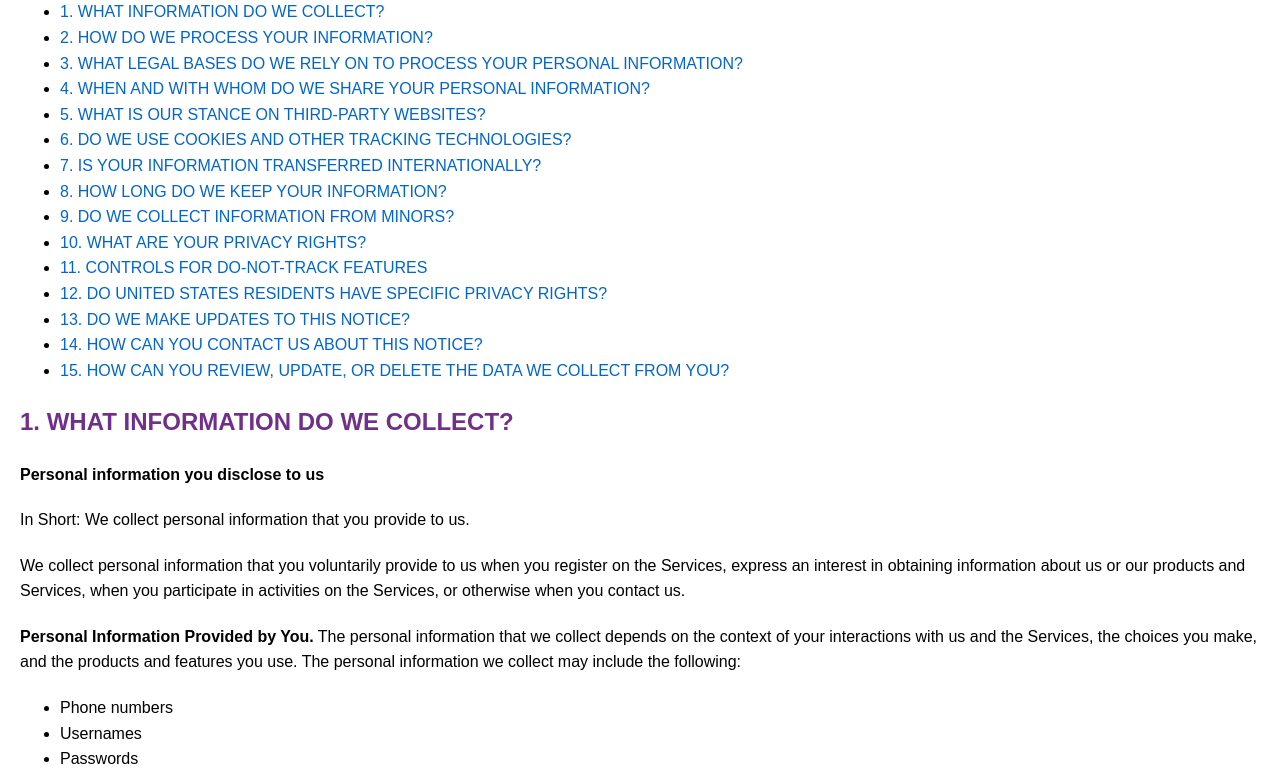
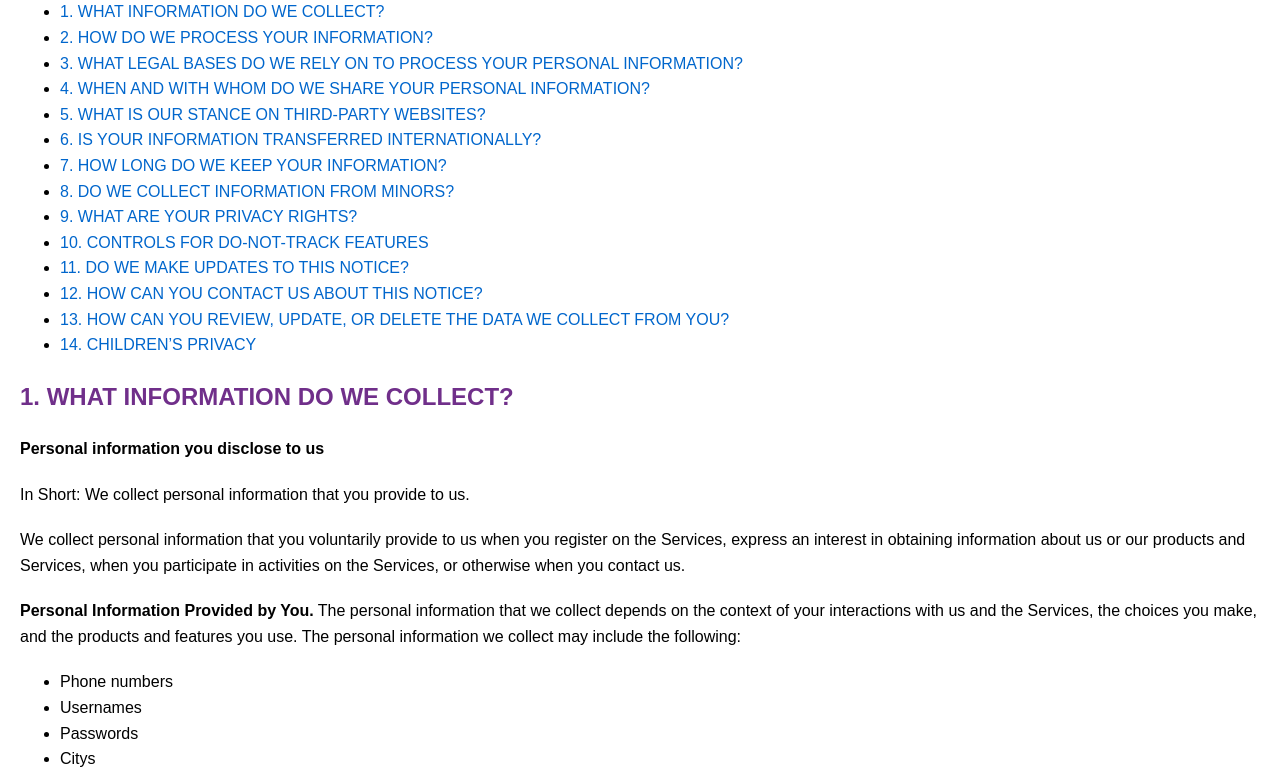
Before and after one commit to DOUDOU21/DOUDOU21.github.io, a plain HTML site: page rikyat.privacypolicy.html in a window 1280 px wide. Shown: the part 972-1749 px from the top of the page. Drawn offline with Linux system fonts and the light colour scheme.

Commit message:
Update rikyat.privacypolicy.html

```diff
--- a/rikyat.privacypolicy.html
+++ b/rikyat.privacypolicy.html
@@ -67,16 +67,15 @@
         <li><a href="#section3">3. WHAT LEGAL BASES DO WE RELY ON TO PROCESS YOUR PERSONAL INFORMATION?</a></li>
         <li><a href="#section4">4. WHEN AND WITH WHOM DO WE SHARE YOUR PERSONAL INFORMATION?</a></li>
         <li><a href="#section5">5. WHAT IS OUR STANCE ON THIRD-PARTY WEBSITES?</a></li>
-        <li><a href="#section6">6. DO WE USE COOKIES AND OTHER TRACKING TECHNOLOGIES?</a></li>
-        <li><a href="#section7">7. IS YOUR INFORMATION TRANSFERRED INTERNATIONALLY?</a></li>
-        <li><a href="#section8">8. HOW LONG DO WE KEEP YOUR INFORMATION?</a></li>
-        <li><a href="#section9">9. DO WE COLLECT INFORMATION FROM MINORS?</a></li>
-        <li><a href="#section10">10. WHAT ARE YOUR PRIVACY RIGHTS?</a></li>
-        <li><a href="#section11">11. CONTROLS FOR DO-NOT-TRACK FEATURES</a></li>
-        <li><a href="#section12">12. DO UNITED STATES RESIDENTS HAVE SPECIFIC PRIVACY RIGHTS?</a></li>
-        <li><a href="#section13">13. DO WE MAKE UPDATES TO THIS NOTICE?</a></li>
-        <li><a href="#section14">14. HOW CAN YOU CONTACT US ABOUT THIS NOTICE?</a></li>
-        <li><a href="#section15">15. HOW CAN YOU REVIEW, UPDATE, OR DELETE THE DATA WE COLLECT FROM YOU?</a></li>
+        <li><a href="#section6">6. IS YOUR INFORMATION TRANSFERRED INTERNATIONALLY?</a></li>
+        <li><a href="#section7">7. HOW LONG DO WE KEEP YOUR INFORMATION?</a></li>
+        <li><a href="#section8">8. DO WE COLLECT INFORMATION FROM MINORS?</a></li>
+        <li><a href="#section9">9. WHAT ARE YOUR PRIVACY RIGHTS?</a></li>
+        <li><a href="#section10">10. CONTROLS FOR DO-NOT-TRACK FEATURES</a></li>
+        <li><a href="#section11">11. DO WE MAKE UPDATES TO THIS NOTICE?</a></li>
+        <li><a href="#section12">12. HOW CAN YOU CONTACT US ABOUT THIS NOTICE?</a></li>
+        <li><a href="#section13">13. HOW CAN YOU REVIEW, UPDATE, OR DELETE THE DATA WE COLLECT FROM YOU?</a></li>
+        <li><a href="#section14">14. CHILDREN’S PRIVACY</a></li>
     </ul>
 
     <h2 id="section1">1. WHAT INFORMATION DO WE COLLECT?</h2>
@@ -148,53 +147,47 @@
         <li><strong>Business Transfers.</strong> We may share or transfer your information in connection with, or during negotiations of, any merger, sale of company assets, financing, or acquisition of all or a portion of our business to another company.</li>
         <li><strong>Affiliates.</strong> We may share your information with our affiliates, in which case we will require those affiliates to honor this privacy notice. Affiliates include our parent company and any subsidiaries, joint venture partners, or other companies that we control or that are under common control with us.</li>
         <li><strong>Business Partners.</strong> We may share your information with our business partners to offer you certain products, services, or promotions.</li>
-        <li><strong>Other Users.</strong> When you share personal information (for example, by posting comments, contributions, or other content to the Services) or otherwise interact with public areas of the Services, such personal information may be viewed by all users and may be publicly made available outside the Services in perpetuity. If you interact with other users of our Services and register for our Services through a social network (such as Facebook), your contacts on the social network will see your name, profile photo, and descriptions of your activity. Similarly, other users will be able to view descriptions of your activity, communicate with you within our Services, and view your profile.</li>
     </ul>
 
     <h2 id="section5">5. WHAT IS OUR STANCE ON THIRD-PARTY WEBSITES?</h2>
     <p>In Short: We are not responsible for the safety of any information that you share with third-party providers who advertise, but are not affiliated with, our Services.</p>
     <p>The Services may contain advertisements from third parties that are not affiliated with us and which may link to other websites, online services, or mobile applications. We cannot guarantee the safety and privacy of data you provide to any third parties. Any data collected by third parties is not covered by this privacy notice. We are not responsible for the content or privacy and security practices and policies of any third parties, including other websites, services, or applications that may be linked to or from the Services. You should review the policies of such third parties and contact them directly to respond to your questions.</p>
 
-    <h2 id="section6">6. DO WE USE COOKIES AND OTHER TRACKING TECHNOLOGIES?</h2>
-    <p>In Short: We may use cookies and other tracking technologies to collect and store your information.</p>
-    <p>We may use cookies and similar tracking technologies (like web beacons and pixels) to access or store information. Specific information about how we use such technologies and how you can refuse certain cookies is set out in our Cookie Notice.</p>
-
-    <h2 id="section7">7. IS YOUR INFORMATION TRANSFERRED INTERNATIONALLY?</h2>
+    <h2 id="section6">6. IS YOUR INFORMATION TRANSFERRED INTERNATIONALLY?</h2>
     <p>In Short: We may transfer, store, and process your information in countries other than your own.</p>
     <p>Our servers are located in. If you are accessing our Services from outside, please be aware that your information may be transferred to, stored, and processed by us in our facilities and by those third parties with whom we may share your personal information (see "WHEN AND WITH WHOM DO WE SHARE YOUR PERSONAL INFORMATION?" above), in and other countries.</p>
     <p>If you are a resident in the European Economic Area (EEA) or United Kingdom (UK), then these countries may not necessarily have data protection laws or other similar laws as comprehensive as those in your country. We will however take all necessary measures to protect your personal information in accordance with this privacy notice and applicable law.</p>
     <p><strong>European Commission's Standard Contractual Clauses:</strong> We have implemented measures to protect your personal information, including by using the European Commission's Standard Contractual Clauses for transfers of personal information between our group companies and between us and our third-party providers. These clauses require all recipients to protect all personal information that they process originating from the EEA or UK in accordance with European data protection laws and regulations. Our Standard Contractual Clauses can be provided upon request. We have implemented similar appropriate safeguards with our third-party service providers and partners and further details can be provided upon request.</p>
     <p><strong>Binding Corporate Rules:</strong> These include a set of binding corporate rules (BCRs) established and implemented by Rikyat and approved by EEA data protection authorities. Our BCRs require us to protect personal information we process originating from the EEA in accordance with European data protection laws and regulations.</p>
 
-    <h2 id="section8">8. HOW LONG DO WE KEEP YOUR INFORMATION?</h2>
+    <h2 id="section7">7. HOW LONG DO WE KEEP YOUR INFORMATION?</h2>
     <p>In Short: We keep your information for as long as necessary to fulfill the purposes outlined in this privacy notice unless otherwise required by law.</p>
     <p>We will only keep your personal information for as long as it is necessary for the purposes set out in this privacy notice, unless a longer retention period is required or permitted by law (such as tax, accounting, or other legal requirements). No purpose in this notice will require us keeping your personal information for longer than the period of time in which users have an account with us.</p>
     <p>When we have no ongoing legitimate business need to process your personal information, we will either delete or anonymize such information, or, if this is not possible (for example, because your personal information has been stored in backup archives), then we will securely store your personal information and isolate it from any further processing until deletion is possible.</p>
 
-    <h2 id="section9">9. HOW DO WE KEEP YOUR INFORMATION SAFE?</h2>
+    <h2 id="section8">8. HOW DO WE KEEP YOUR INFORMATION SAFE?</h2>
     <p>In Short: We aim to protect your personal information through a system of organizational and technical security measures.</p>
     <p>We have implemented appropriate technical and organizational security measures designed to protect the security of any personal information we process. However, despite our safeguards and efforts to secure your information, no electronic transmission over the internet or information storage technology can be guaranteed to be 100% secure, so we cannot promise or guarantee that hackers, cybercriminals, or other unauthorized third parties will not be able to defeat our security and improperly collect, access, steal, or modify your information. Although we will do our best to protect your personal information, transmission of personal information to and from our Services is at your own risk. You should only access the Services within a secure environment.</p>
 
-    <h2 id="section10">10. WHAT ARE YOUR PRIVACY RIGHTS?</h2>
+    <h2 id="section9">9. WHAT ARE YOUR PRIVACY RIGHTS?</h2>
     <p>In Short: You may review, change, or terminate your account at any time.</p>
 
-    <h2 id="section11">11. CONTROLS FOR DO-NOT-TRACK FEATURES</h2>
+    <h2 id="section10">10. CONTROLS FOR DO-NOT-TRACK FEATURES</h2>
     <p>Most web browsers and some mobile operating systems and mobile applications include a Do-Not-Track ("DNT") feature or setting you can activate to signal your privacy preference not to have data about your online browsing activities monitored and collected. At this stage no uniform technology standard for recognizing and implementing DNT signals has been finalized. As such, we do not currently respond to DNT browser signals or any other mechanism that automatically communicates your choice not to be tracked online. If a standard for online tracking is adopted that we must follow in the future, we will inform you about that practice in a revised version of this privacy notice.</p>
 
-    <h2 id="section12">12. DO CALIFORNIA RESIDENTS HAVE SPECIFIC PRIVACY RIGHTS?</h2>
-    <p>In Short: Yes, if you are a resident of California, you are granted specific rights regarding access to your personal information.</p>
-    <p>California Civil Code Section 1798.83, also known as the "Shine The Light" law, permits our users who are California residents to request and obtain from us, once a year and free of charge, information about categories of personal information (if any) we disclosed to third parties for direct marketing purposes and the names and addresses of all third parties with which we shared personal information in the immediately preceding calendar year. If you are a California resident and would like to make such a request, please submit your request in writing to us using the contact information provided below.</p>
-    <p>If you are under 18 years of age, reside in California, and have a registered account with the Services, you have the right to request removal of unwanted data that you publicly post on the Services. To request removal of such data, please contact us using the contact information provided below, and include the email address associated with your account and a statement that you reside in California. We will make sure the data is not publicly displayed on the Services, but please be aware that the data may not be completely or comprehensively removed from all our systems (e.g., backups, etc.).</p>
-
-    <h2 id="section13">13. DO WE MAKE UPDATES TO THIS NOTICE?</h2>
+    <h2 id="section11">11. DO WE MAKE UPDATES TO THIS NOTICE?</h2>
     <p>In Short: Yes, we will update this notice as necessary to stay compliant with relevant laws.</p>
     <p>We may update this privacy notice from time to time. The updated version will be indicated by an updated "Revised" date and the updated version will be effective as soon as it is accessible. If we make material changes to this privacy notice, we may notify you either by prominently posting a notice of such changes or by directly sending you a notification. We encourage you to review this privacy notice frequently to be informed of how we are protecting your information.</p>
 
-    <h2 id="section14">14. HOW CAN YOU CONTACT US ABOUT THIS NOTICE?</h2>
+    <h2 id="section12">12. HOW CAN YOU CONTACT US ABOUT THIS NOTICE?</h2>
     <p>If you have questions or comments about this notice, you may email us at <a href="mailto:rikyat.maroc@gmail.com">rikyat.maroc@gmail.com</a> .</p>
 
-    <h2 id="section15">15. HOW CAN YOU REVIEW, UPDATE, OR DELETE THE DATA WE COLLECT FROM YOU?</h2>
+    <h2 id="section13">13. HOW CAN YOU REVIEW, UPDATE, OR DELETE THE DATA WE COLLECT FROM YOU?</h2>
     <p>Based on the applicable laws of your country, you may have the right to request access to the personal information we collect from you, change that information, or delete it in some circumstances. To request to review, update, or delete your personal information, please submit a request form by clicking here <a href="mailto:rikyat.maroc@gmail.com">rikyat.maroc@gmail.com</a> .</p>
+
+    <h2 id="section14">14. CHILDREN’S PRIVACY</h2>
+    <p>These Services do not address anyone under the age of 13. I do not knowingly collect personally identifiable information from children under 13. In the case I discover that a child under 13 has provided me with personal information, I immediately delete this from our servers. If you are a parent or guardian and you are aware that your child has provided us with personal information, please contact me so that I will be able to do necessary actions.</p>
+
 
 </body>
 </html>
```
